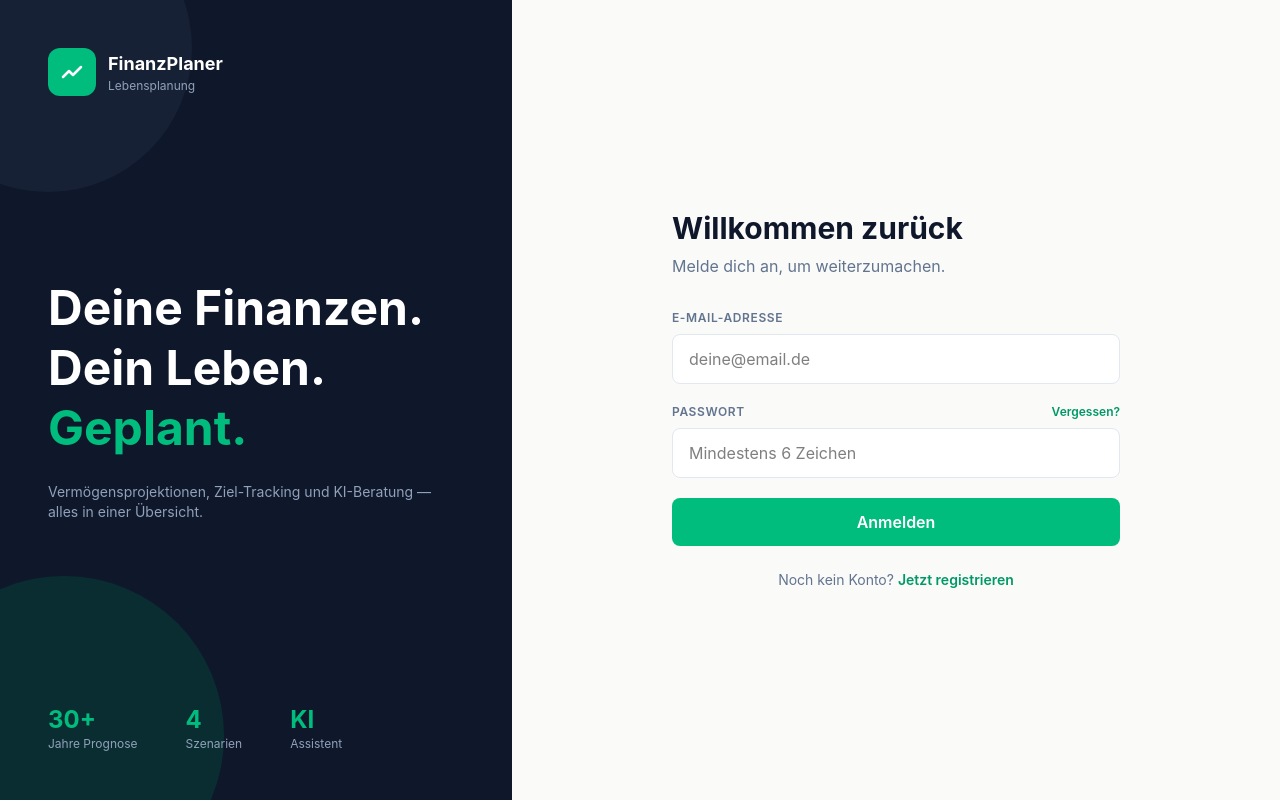
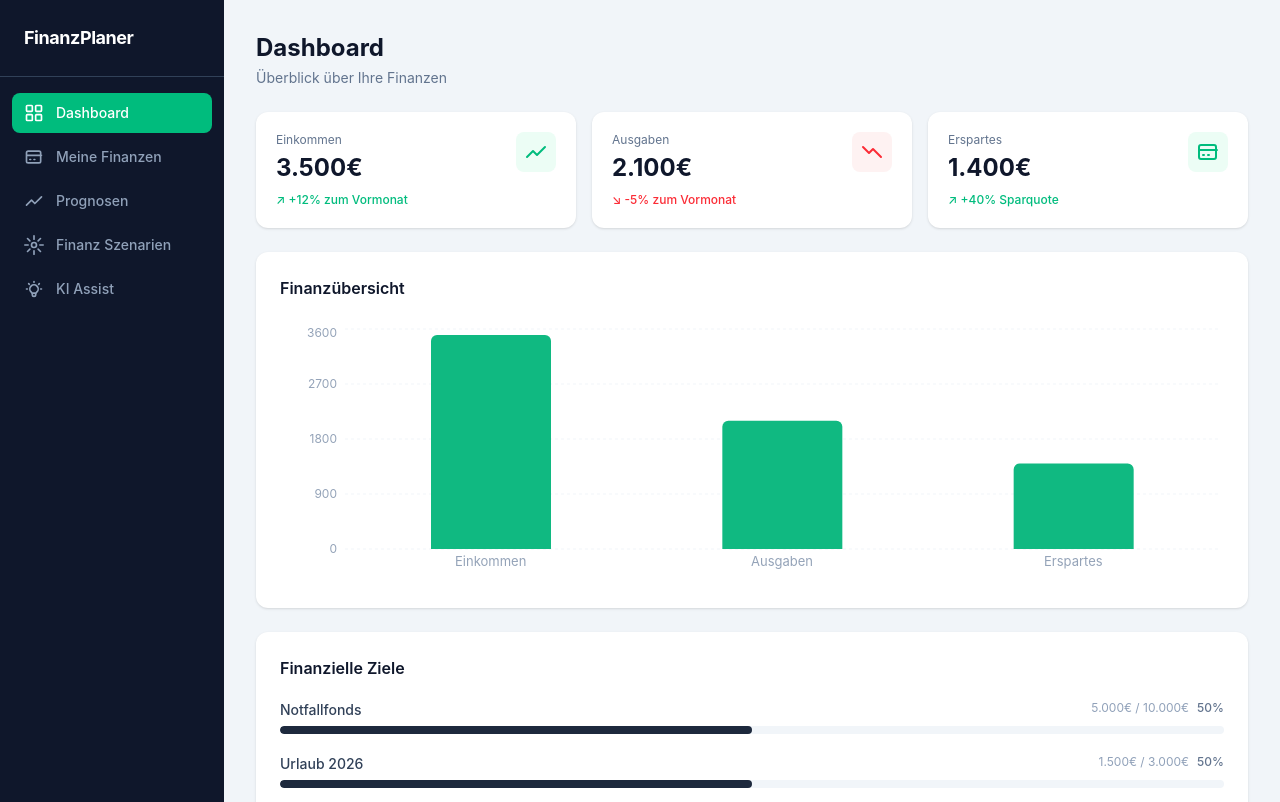
Before and after one commit to noahrsn/Lebens-Finanzplaner, a React (Vite) app in the folder frontend/: page /dashboard in a window 1280 px wide. Shown: the top 802 px of the page. Built offline with nearby package versions, Linux system fonts and the light colour scheme.

Commit message:
feat: add dashboard page with sidebar layout and charts

```diff
--- a/frontend/package.json
+++ b/frontend/package.json
@@ -13,6 +13,8 @@
     "@tailwindcss/vite": "^4.2.4",
     "react": "^19.2.5",
     "react-dom": "^19.2.5",
+    "react-router-dom": "^7.15.1",
+    "recharts": "^3.8.1",
     "tailwindcss": "^4.2.4"
   },
   "devDependencies": {
--- a/frontend/src/App.jsx
+++ b/frontend/src/App.jsx
@@ -1,7 +1,18 @@
+import { BrowserRouter, Routes, Route, Navigate } from 'react-router-dom'
 import Login from './pages/Login'
+import Dashboard from './pages/Dashboard'
+import Layout from './components/Layout'
 
 function App() {
-  return <Login />
+  return (
+    <BrowserRouter>
+      <Routes>
+        <Route path="/" element={<Login />} />
+        <Route path="/dashboard" element={<Layout><Dashboard /></Layout>} />
+        <Route path="*" element={<Navigate to="/" replace />} />
+      </Routes>
+    </BrowserRouter>
+  )
 }
 
 export default App
--- /dev/null
+++ b/frontend/src/components/Layout.jsx
@@ -0,0 +1,92 @@
+import { NavLink } from 'react-router-dom'
+
+const navItems = [
+  {
+    to: '/dashboard',
+    label: 'Dashboard',
+    icon: (
+      <svg className="w-5 h-5" fill="none" stroke="currentColor" strokeWidth="2" viewBox="0 0 24 24">
+        <rect x="3" y="3" width="7" height="7" rx="1" />
+        <rect x="14" y="3" width="7" height="7" rx="1" />
+        <rect x="3" y="14" width="7" height="7" rx="1" />
+        <rect x="14" y="14" width="7" height="7" rx="1" />
+      </svg>
+    ),
+  },
+  {
+    to: '/finanzen',
+    label: 'Meine Finanzen',
+    icon: (
+      <svg className="w-5 h-5" fill="none" stroke="currentColor" strokeWidth="2" viewBox="0 0 24 24">
+        <path d="M3 10h18M7 15h1m4 0h1m-7 4h12a2 2 0 002-2V7a2 2 0 00-2-2H5a2 2 0 00-2 2v10a2 2 0 002 2z" strokeLinecap="round" strokeLinejoin="round" />
+      </svg>
+    ),
+  },
+  {
+    to: '/prognosen',
+    label: 'Prognosen',
+    icon: (
+      <svg className="w-5 h-5" fill="none" stroke="currentColor" strokeWidth="2" viewBox="0 0 24 24">
+        <polyline points="3 17 9 11 13 15 21 7" strokeLinecap="round" strokeLinejoin="round" />
+      </svg>
+    ),
+  },
+  {
+    to: '/szenarien',
+    label: 'Finanz Szenarien',
+    icon: (
+      <svg className="w-5 h-5" fill="none" stroke="currentColor" strokeWidth="2" viewBox="0 0 24 24">
+        <circle cx="12" cy="12" r="3" />
+        <path d="M12 1v4M12 19v4M4.22 4.22l2.83 2.83M16.95 16.95l2.83 2.83M1 12h4M19 12h4M4.22 19.78l2.83-2.83M16.95 7.05l2.83-2.83" strokeLinecap="round" />
+      </svg>
+    ),
+  },
+  {
+    to: '/ki-assist',
+    label: 'KI Assist',
+    icon: (
+      <svg className="w-5 h-5" fill="none" stroke="currentColor" strokeWidth="2" viewBox="0 0 24 24">
+        <path d="M9.663 17h4.673M12 3v1m6.364 1.636l-.707.707M21 12h-1M4 12H3m3.343-5.657l-.707-.707m2.828 9.9a5 5 0 117.072 0l-.548.547A3.374 3.374 0 0014 18.469V19a2 2 0 11-4 0v-.531c0-.895-.356-1.754-.988-2.386l-.548-.547z" strokeLinecap="round" strokeLinejoin="round" />
+      </svg>
+    ),
+  },
+]
+
+export default function Layout({ children }) {
+  return (
+    <div className="flex min-h-screen">
+      {/* Sidebar */}
+      <aside className="w-56 bg-slate-900 text-white flex flex-col shrink-0">
+        {/* Logo */}
+        <div className="px-6 py-6 border-b border-slate-700">
+          <span className="text-lg font-bold tracking-tight">FinanzPlaner</span>
+        </div>
+
+        {/* Nav links */}
+        <nav className="flex-1 px-3 py-4 space-y-1">
+          {navItems.map(({ to, label, icon }) => (
+            <NavLink
+              key={to}
+              to={to}
+              className={({ isActive }) =>
+                `flex items-center gap-3 px-3 py-2.5 rounded-lg text-sm font-medium transition-colors ${
+                  isActive
+                    ? 'bg-emerald-500 text-white'
+                    : 'text-slate-400 hover:bg-slate-800 hover:text-white'
+                }`
+              }
+            >
+              {icon}
+              {label}
+            </NavLink>
+          ))}
+        </nav>
+      </aside>
+
+      {/* Main content */}
+      <main className="flex-1 bg-slate-100 overflow-y-auto">
+        {children}
+      </main>
+    </div>
+  )
+}
--- /dev/null
+++ b/frontend/src/pages/Dashboard.jsx
@@ -0,0 +1,133 @@
+import {
+  BarChart,
+  Bar,
+  XAxis,
+  YAxis,
+  CartesianGrid,
+  Tooltip,
+  ResponsiveContainer,
+} from 'recharts'
+
+// --- static data (will come from API later) ---
+const kpis = [
+  {
+    label: 'Einkommen',
+    value: '3.500€',
+    trend: '+12% zum Vormonat',
+    positive: true,
+    icon: (
+      <svg className="w-6 h-6" fill="none" stroke="currentColor" strokeWidth="2" viewBox="0 0 24 24">
+        <polyline points="3 17 9 11 13 15 21 7" strokeLinecap="round" strokeLinejoin="round" />
+      </svg>
+    ),
+  },
+  {
+    label: 'Ausgaben',
+    value: '2.100€',
+    trend: '-5% zum Vormonat',
+    positive: false,
+    icon: (
+      <svg className="w-6 h-6" fill="none" stroke="currentColor" strokeWidth="2" viewBox="0 0 24 24">
+        <polyline points="3 7 9 13 13 9 21 17" strokeLinecap="round" strokeLinejoin="round" />
+      </svg>
+    ),
+  },
+  {
+    label: 'Erspartes',
+    value: '1.400€',
+    trend: '+40% Sparquote',
+    positive: true,
+    icon: (
+      <svg className="w-6 h-6" fill="none" stroke="currentColor" strokeWidth="2" viewBox="0 0 24 24">
+        <path d="M3 10h18M7 15h1m4 0h1m-7 4h12a2 2 0 002-2V7a2 2 0 00-2-2H5a2 2 0 00-2 2v10a2 2 0 002 2z" strokeLinecap="round" strokeLinejoin="round" />
+      </svg>
+    ),
+  },
+]
+
+const chartData = [
+  { name: 'Einkommen', value: 3500 },
+  { name: 'Ausgaben',  value: 2100 },
+  { name: 'Erspartes', value: 1400 },
+]
+
+const goals = [
+  { label: 'Notfallfonds',  current: 5000,  target: 10000 },
+  { label: 'Urlaub 2026',   current: 1500,  target: 3000  },
+  { label: 'Neue Möbel',    current: 800,   target: 2000  },
+  { label: 'Auto Anzahlung',current: 3200,  target: 8000  },
+]
+
+export default function Dashboard() {
+  return (
+    <div className="p-8 space-y-6">
+      {/* Page header */}
+      <div>
+        <h1 className="text-2xl font-bold text-slate-900">Dashboard</h1>
+        <p className="text-sm text-slate-500 mt-1">Überblick über Ihre Finanzen</p>
+      </div>
+
+      {/* KPI cards */}
+      <div className="grid grid-cols-3 gap-4">
+        {kpis.map((kpi) => (
+          <div key={kpi.label} className="bg-white rounded-xl p-5 flex justify-between items-start shadow-sm">
+            <div>
+              <p className="text-xs text-slate-500 mb-1">{kpi.label}</p>
+              <p className="text-2xl font-bold text-slate-900">{kpi.value}</p>
+              <p className={`text-xs mt-2 font-medium ${kpi.positive ? 'text-emerald-500' : 'text-red-500'}`}>
+                {kpi.positive ? '↗' : '↘'} {kpi.trend}
+              </p>
+            </div>
+            <div className={`p-2 rounded-lg ${kpi.positive ? 'bg-emerald-50 text-emerald-500' : 'bg-red-50 text-red-500'}`}>
+              {kpi.icon}
+            </div>
+          </div>
+        ))}
+      </div>
+
+      {/* Bar chart */}
+      <div className="bg-white rounded-xl p-6 shadow-sm">
+        <h2 className="text-base font-semibold text-slate-900 mb-6">Finanzübersicht</h2>
+        <ResponsiveContainer width="100%" height={260}>
+          <BarChart data={chartData} barSize={120}>
+            <CartesianGrid strokeDasharray="3 3" vertical={false} stroke="#f1f5f9" />
+            <XAxis dataKey="name" axisLine={false} tickLine={false} tick={{ fill: '#94a3b8', fontSize: 13 }} />
+            <YAxis axisLine={false} tickLine={false} tick={{ fill: '#94a3b8', fontSize: 12 }} />
+            <Tooltip
+              formatter={(v) => [`${v.toLocaleString('de-DE')}€`, '']}
+              contentStyle={{ borderRadius: 8, border: 'none', boxShadow: '0 4px 12px rgba(0,0,0,0.1)' }}
+            />
+            <Bar dataKey="value" fill="#10b981" radius={[6, 6, 0, 0]} />
+          </BarChart>
+        </ResponsiveContainer>
+      </div>
+
+      {/* Goal progress bars */}
+      <div className="bg-white rounded-xl p-6 shadow-sm">
+        <h2 className="text-base font-semibold text-slate-900 mb-5">Finanzielle Ziele</h2>
+        <div className="space-y-5">
+          {goals.map((goal) => {
+            const pct = Math.round((goal.current / goal.target) * 100)
+            return (
+              <div key={goal.label}>
+                <div className="flex justify-between text-sm mb-1.5">
+                  <span className="font-medium text-slate-700">{goal.label}</span>
+                  <span className="text-slate-400 text-xs">
+                    {goal.current.toLocaleString('de-DE')}€ / {goal.target.toLocaleString('de-DE')}€
+                    <span className="ml-2 text-slate-500 font-medium">{pct}%</span>
+                  </span>
+                </div>
+                <div className="h-2 bg-slate-100 rounded-full overflow-hidden">
+                  <div
+                    className="h-full bg-slate-800 rounded-full"
+                    style={{ width: `${pct}%` }}
+                  />
+                </div>
+              </div>
+            )
+          })}
+        </div>
+      </div>
+    </div>
+  )
+}
```
Also changed, not shown: 1 other file (tests, documents, lock files or other folders).
